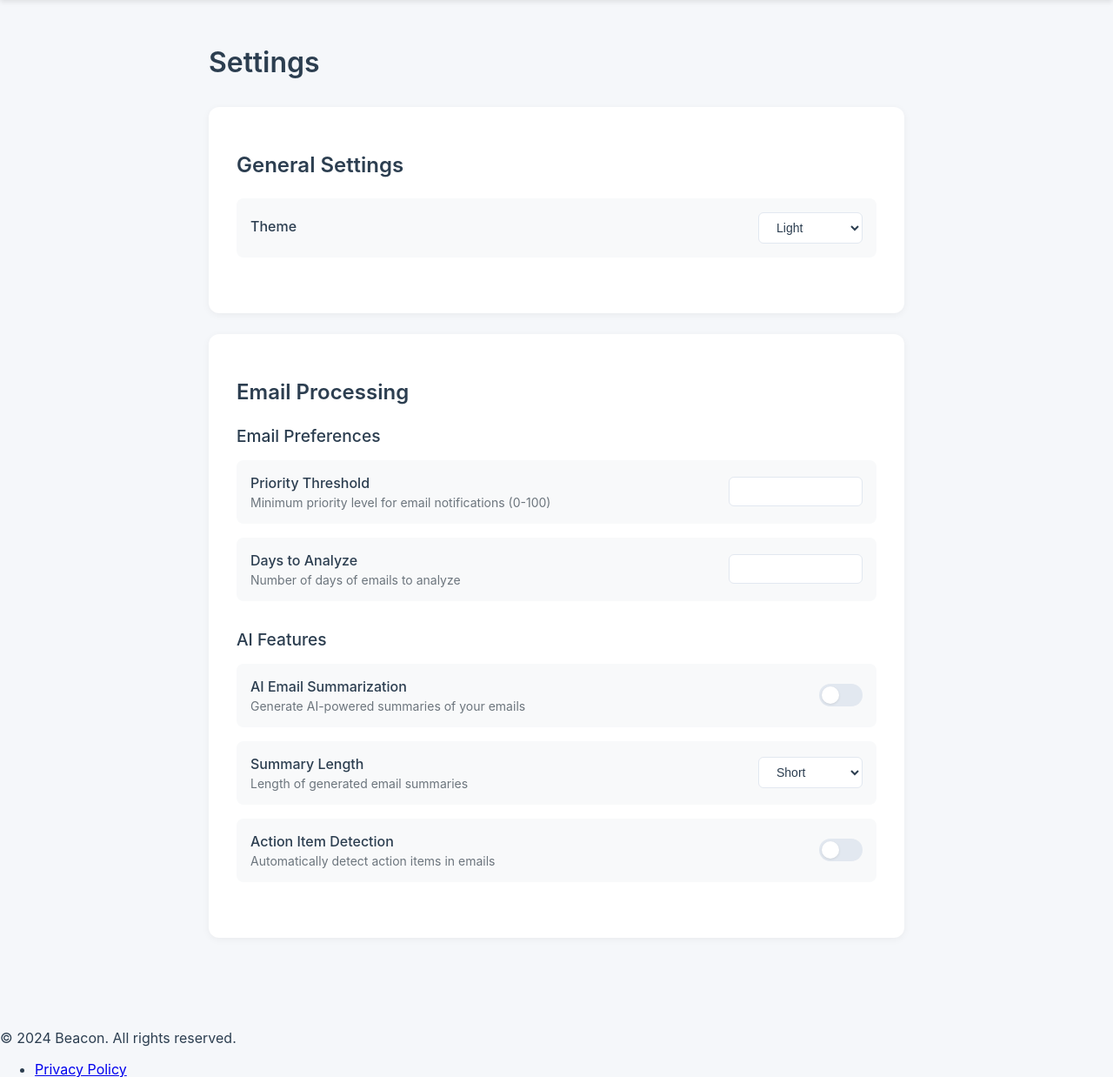
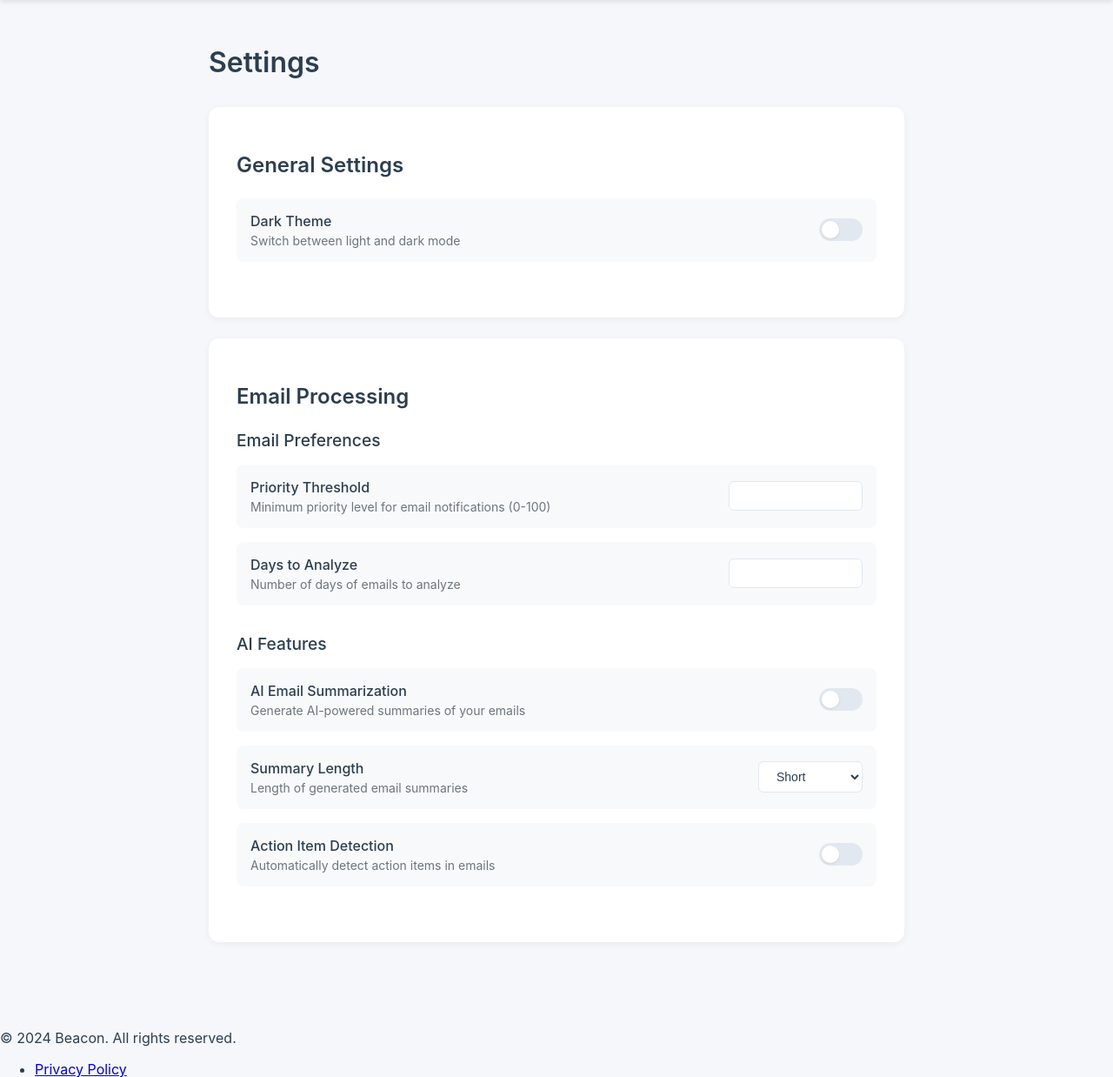
Before and after one commit to asergian/beacon, a Flask app: template app/templates/settings.html in a window 1280 px wide. Shown: the part 40-1278 px from the top of the page at 87% size. Run offline with Flask 3, Linux system fonts and the light colour scheme; the template is opened without the code that fills it, so the values that code supplies are empty; parts of the project's set-up code (start-up, migrations or seed data) failed here and were passed over.

Commit message:
refactor(settings): Improve settings UI with modern toggle controls
- Convert theme selector from dropdown to toggle switch
- Add descriptive helper text for theme setting
- Enhance toast notifications with smooth animations
- Improve theme switching logic in JavaScript
- Maintain consistent UI patterns across settings

```diff
--- a/app/templates/settings.html
+++ b/app/templates/settings.html
@@ -12,12 +12,17 @@
             <div class="setting-item">
                 <div class="setting-content">
                     <div class="setting-info">
-                        <span class="setting-title">Theme</span>
+                        <span class="setting-title">Dark Theme</span>
+                        <span class="setting-description">Switch between light and dark mode</span>
                     </div>
-                    <select id="theme" name="theme" class="form-select">
-                        <option value="light" {% if user_settings.theme == 'light' %}selected{% endif %}>Light</option>
-                        <option value="dark" {% if user_settings.theme == 'dark' %}selected{% endif %}>Dark</option>
-                    </select>
+                    <div class="toggle-container">
+                        <input type="checkbox"
+                               name="theme"
+                               id="theme"
+                               {% if user_settings.theme == 'dark' %}checked{% endif %}
+                        >
+                        <span class="toggle-switch"></span>
+                    </div>
                 </div>
             </div>
         </div>
@@ -366,14 +371,15 @@
 <script>
 document.addEventListener('DOMContentLoaded', function() {
     // Theme switching function
-    function setTheme(theme) {
+    function setTheme(isDark) {
+        const theme = isDark ? 'dark' : 'light';
         document.documentElement.setAttribute('data-theme', theme);
         localStorage.setItem('theme', theme);
     }
 
     // Initialize theme
     const currentTheme = '{{ user_settings.theme }}';
-    setTheme(currentTheme);
+    setTheme(currentTheme === 'dark');
 
     // Function to update a setting
     async function updateSetting(key, value) {
@@ -396,7 +402,7 @@
 
             // If theme was updated, apply it immediately
             if (key === 'theme') {
-                setTheme(value);
+                setTheme(value === 'dark');
             }
 
             // If we got back a group update, update all related fields
@@ -416,21 +422,11 @@
             }
 
             // Show success message
-            const toast = document.createElement('div');
-            toast.className = 'toast success';
-            toast.textContent = 'Setting updated successfully';
-            document.body.appendChild(toast);
-            setTimeout(() => toast.remove(), 3000);
+            showToast('Setting updated successfully', 'success');
 
         } catch (error) {
             console.error('Failed to update setting:', error);
-
-            // Show error message
-            const toast = document.createElement('div');
-            toast.className = 'toast error';
-            toast.textContent = error.message || 'Failed to update setting';
-            document.body.appendChild(toast);
-            setTimeout(() => toast.remove(), 3000);
+            showToast(error.message || 'Failed to update setting', 'error');
         }
     }
 
@@ -438,7 +434,12 @@
     document.querySelectorAll('input, select').forEach(element => {
         if (element.type === 'checkbox') {
             element.addEventListener('change', (e) => {
-                updateSetting(e.target.name, e.target.checked);
+                let value = e.target.checked;
+                // Special handling for theme toggle
+                if (e.target.name === 'theme') {
+                    value = e.target.checked ? 'dark' : 'light';
+                }
+                updateSetting(e.target.name, value);
             });
         } else {
             element.addEventListener('change', (e) => {
@@ -450,9 +451,28 @@
             });
         }
     });
+
+    // Toast notification function
+    function showToast(message, type = 'success') {
+        const toast = document.createElement('div');
+        toast.className = `toast ${type}`;
+        toast.textContent = message;
+        document.body.appendChild(toast);
+
+        // Trigger reflow to ensure animation plays
+        toast.offsetHeight;
+
+        // Add animation
+        toast.style.animation = 'slideIn 0.3s ease-out forwards';
+
+        setTimeout(() => {
+            toast.style.animation = 'slideOut 0.3s ease-out forwards';
+            setTimeout(() => toast.remove(), 300);
+        }, 3000);
+    }
 });
 
-// Add styles for toast notifications
+// Add styles for toast notifications and animations
 const style = document.createElement('style');
 style.textContent = `
     .toast {
@@ -460,30 +480,29 @@
         bottom: 20px;
         right: 20px;
         padding: 1rem 2rem;
-        border-radius: 4px;
+        border-radius: 8px;
         color: white;
         font-weight: 500;
         z-index: 1000;
-        animation: slideIn 0.3s ease-out;
+        transform: translateX(120%);
     }
 
     .toast.success {
-        background-color: #28a745;
+        background-color: #10b981;
     }
 
     .toast.error {
-        background-color: #dc3545;
+        background-color: #ef4444;
     }
 
     @keyframes slideIn {
-        from {
-            transform: translateX(100%);
-            opacity: 0;
-        }
-        to {
-            transform: translateX(0);
-            opacity: 1;
-        }
+        from { transform: translateX(120%); }
+        to { transform: translateX(0); }
+    }
+
+    @keyframes slideOut {
+        from { transform: translateX(0); }
+        to { transform: translateX(120%); }
     }
 `;
 document.head.appendChild(style);
```
